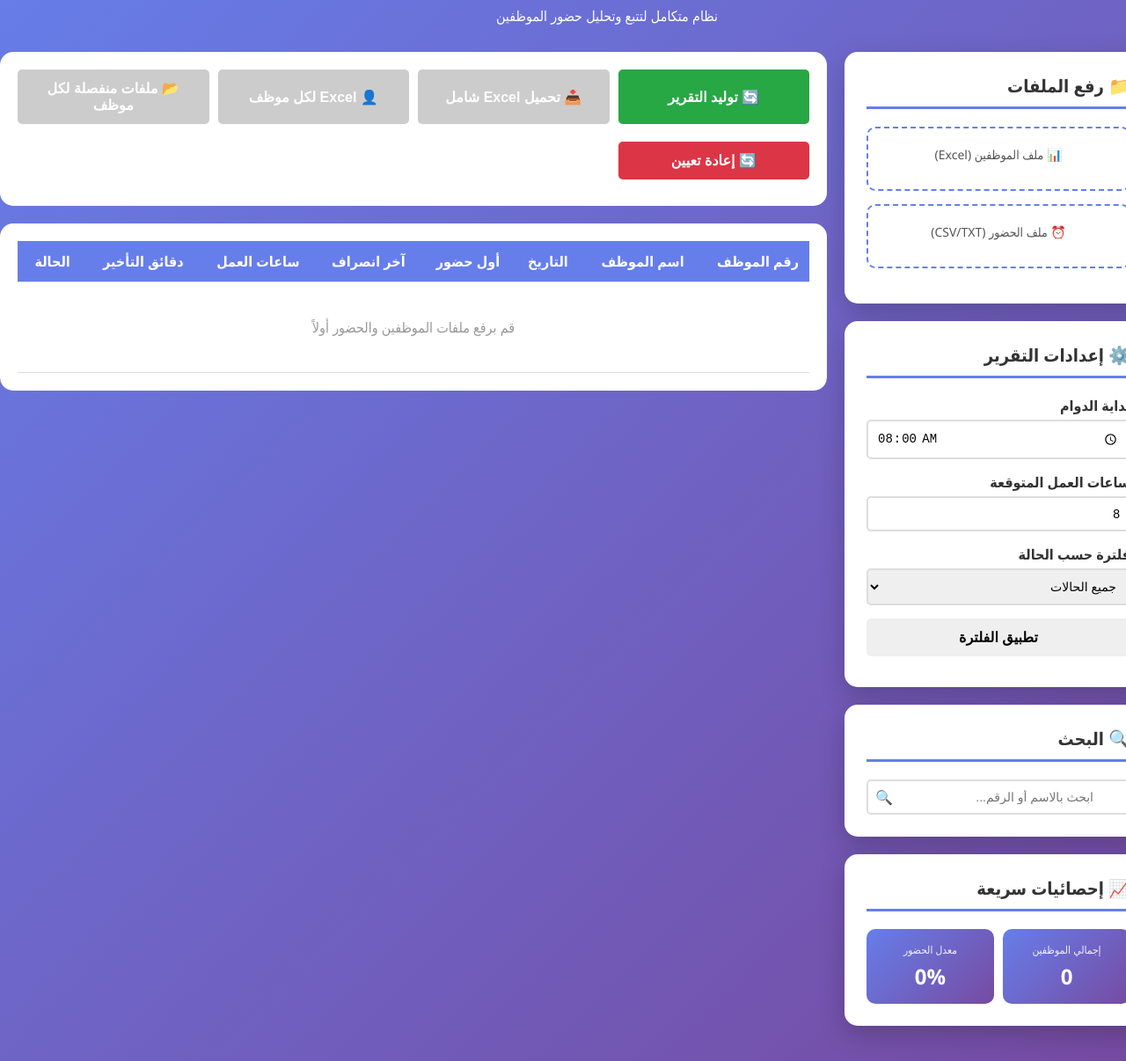
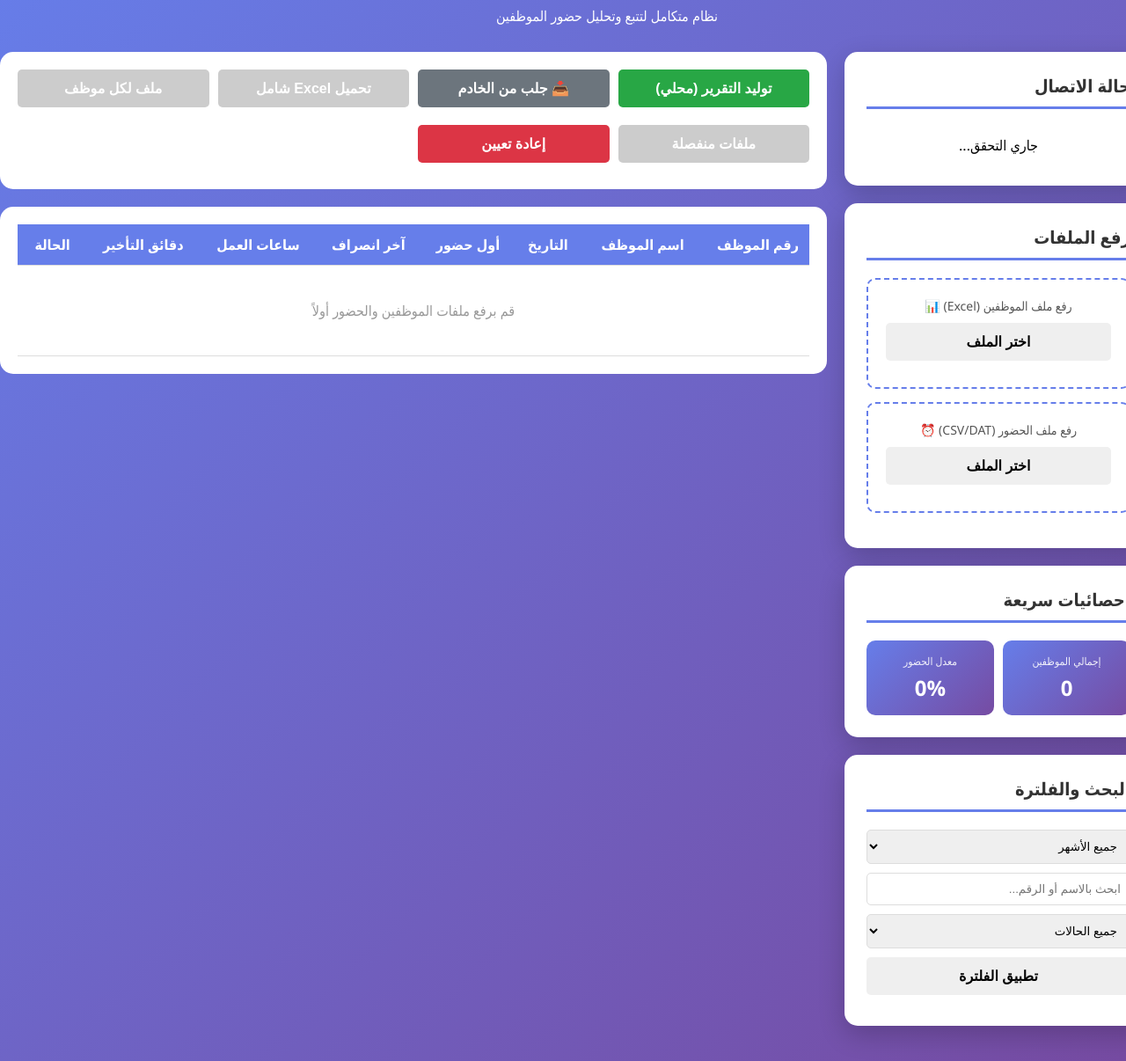
Before and after one commit to muhammadgmalezzat/HR-Attendance-System, a plain HTML site: page frontend/index.html in a window 1280 px wide. Shown: the part 72-1278 px from the top of the page at 88% size. Drawn offline with Linux system fonts and the light colour scheme.

Commit message:
update ui

```diff
--- a/frontend/index.html
+++ b/frontend/index.html
@@ -6,6 +6,79 @@
     <title>نظام إدارة الحضور والانصراف</title>
     <link rel="stylesheet" href="./CSS/styles.css" />
     <script src="https://cdnjs.cloudflare.com/ajax/libs/xlsx/0.18.5/xlsx.full.min.js"></script>
+    <!-- CSS for animations -->
+    <style>
+      @keyframes slideIn {
+        from {
+          transform: translateX(400px);
+          opacity: 0;
+        }
+        to {
+          transform: translateX(0);
+          opacity: 1;
+        }
+      }
+      @keyframes slideOut {
+        from {
+          transform: translateX(0);
+          opacity: 1;
+        }
+        to {
+          transform: translateX(400px);
+          opacity: 0;
+        }
+      }
+
+      .spinner {
+        border: 3px solid #f3f3f3;
+        border-top: 3px solid #2c5aa0;
+        border-radius: 50%;
+        width: 40px;
+        height: 40px;
+        animation: spin 1s linear infinite;
+        margin: 0 auto 20px;
+      }
+
+      @keyframes spin {
+        0% {
+          transform: rotate(0deg);
+        }
+        100% {
+          transform: rotate(360deg);
+        }
+      }
+
+      .file-info {
+        padding: 10px;
+        margin: 10px 0;
+        border-radius: 5px;
+        font-size: 14px;
+      }
+
+      .file-info.success {
+        background: #d4edda;
+        color: #155724;
+        border: 1px solid #c3e6cb;
+      }
+
+      .file-info.error {
+        background: #f8d7da;
+        color: #721c24;
+        border: 1px solid #f5c6cb;
+      }
+
+      .file-info.warning {
+        background: #fff3cd;
+        color: #856404;
+        border: 1px solid #ffeaa7;
+      }
+
+      .file-info.loading {
+        background: #d1ecf1;
+        color: #0c5460;
+        border: 1px solid #bee5eb;
+      }
+    </style>
   </head>
   <body>
     <div class="container">
@@ -16,34 +89,55 @@
 
       <div class="main-content">
         <div class="sidebar">
+          <!-- Connection Status -->
           <div class="card">
-            <div class="card-title">📁 رفع الملفات</div>
+            <div class="card-title">حالة الاتصال</div>
+            <div
+              id="connectionStatus"
+              style="padding: 10px; border-radius: 5px; text-align: center"
+            >
+              <span id="statusText">جاري التحقق...</span>
+            </div>
+            <button
+              id="reconnectBtn"
+              style="width: 100%; margin-top: 10px; display: none"
+            >
+              🔄 إعادة الاتصال
+            </button>
+          </div>
+          <!-- File Upload -->
 
-            <div
-              class="file-upload"
-              onclick="document.getElementById('excelUsersFile').click()"
-            >
-              <p>📊 ملف الموظفين (Excel)</p>
+          <div class="card">
+            <div class="card-title">رفع الملفات</div>
+            <div class="file-upload">
+              <p>رفع ملف الموظفين (Excel) 📊</p>
               <input
                 type="file"
                 id="excelUsersFile"
                 accept=".xlsx,.xls"
                 style="display: none"
               />
+              <button
+                onclick="document.getElementById('excelUsersFile').click()"
+              >
+                اختر الملف
+              </button>
             </div>
             <div id="usersInfo" class="file-info" style="display: none"></div>
 
-            <div
-              class="file-upload"
-              onclick="document.getElementById('attendanceFile').click()"
-            >
-              <p>⏰ ملف الحضور (CSV/TXT)</p>
+            <div class="file-upload" style="margin-top: 15px">
+              <p>رفع ملف الحضور (CSV/DAT) ⏰</p>
               <input
                 type="file"
                 id="attendanceFile"
-                accept=".csv,.txt"
+                accept=".csv,.dat,.txt"
                 style="display: none"
               />
+              <button
+                onclick="document.getElementById('attendanceFile').click()"
+              >
+                اختر الملف
+              </button>
             </div>
             <div
               id="attendanceInfo"
@@ -52,42 +146,9 @@
             ></div>
           </div>
 
+          <!-- Quick Stats -->
           <div class="card">
-            <div class="card-title">⚙️ إعدادات التقرير</div>
-            <div class="form-group">
-              <label for="shiftStart">بداية الدوام</label>
-              <input type="time" id="shiftStart" value="08:00" />
-            </div>
-            <div class="form-group">
-              <label for="workHours">ساعات العمل المتوقعة</label>
-              <input type="number" id="workHours" min="1" value="8" />
-            </div>
-            <div class="form-group">
-              <label for="statusFilter">فلترة حسب الحالة</label>
-              <select id="statusFilter">
-                <option value="all">جميع الحالات</option>
-                <option value="present">حاضر</option>
-                <option value="absent">غائب</option>
-                <option value="late">متأخر</option>
-              </select>
-            </div>
-            <button onclick="applyFilters()">تطبيق الفلترة</button>
-          </div>
-
-          <div class="card">
-            <div class="card-title">🔍 البحث</div>
-            <div class="search-box">
-              <input
-                type="text"
-                id="searchInput"
-                placeholder="ابحث بالاسم أو الرقم..."
-              />
-              <span class="search-icon">🔍</span>
-            </div>
-          </div>
-
-          <div class="card">
-            <div class="card-title">📈 إحصائيات سريعة</div>
+            <div class="card-title">إحصائيات سريعة</div>
             <div class="stats">
               <div class="stat-card">
                 <div class="stat-title">إجمالي الموظفين</div>
@@ -99,40 +160,78 @@
               </div>
             </div>
           </div>
+          <!-- Filters -->
+          <div class="card">
+            <div class="card-title">البحث والفلترة</div>
+            <!-- ✅ فلتر الشهر -->
+            <select
+              id="monthFilter"
+              style="
+                width: 100%;
+                padding: 10px;
+                margin-bottom: 10px;
+                border-radius: 5px;
+                border: 1px solid #ddd;
+              "
+            >
+              <option value="all">جميع الأشهر</option>
+              <!-- سيتم ملؤها ديناميكياً -->
+            </select>
+            <input
+              type="text"
+              id="searchInput"
+              placeholder="ابحث بالاسم أو الرقم..."
+              style="
+                width: 100%;
+                padding: 10px;
+                margin-bottom: 10px;
+                border-radius: 5px;
+                border: 1px solid #ddd;
+              "
+            />
+
+            <select
+              id="statusFilter"
+              style="
+                width: 100%;
+                padding: 10px;
+                border-radius: 5px;
+                border: 1px solid #ddd;
+              "
+            >
+              <option value="all">جميع الحالات</option>
+              <option value="present">حاضر</option>
+              <option value="absent">غائب</option>
+              <option value="late">متأخر</option>
+            </select>
+
+            <button id="applyFilters" style="width: 100%; margin-top: 10px">
+              تطبيق الفلترة
+            </button>
+          </div>
         </div>
 
         <div class="content">
+          <!-- Actions -->
           <div class="actions">
-            <button onclick="generateReport()" class="success">
-              🔄 توليد التقرير
+            <button id="generateReport" class="success">
+              توليد التقرير (محلي)
             </button>
-            <button
-              onclick="downloadExcel()"
-              id="downloadExcel"
-              class="secondary"
-              disabled
-            >
-              📥 تحميل Excel شامل
+            <button id="loadFromBackend" class="secondary">
+              📥 جلب من الخادم
             </button>
-            <button
-              onclick="downloadEmployeeExcel()"
-              id="downloadEmployeeExcel"
-              class="secondary"
-              disabled
-            >
-              👤 Excel لكل موظف
+            <button id="downloadExcel" class="secondary" disabled>
+              تحميل Excel شامل
             </button>
-            <button
-              onclick="downloadIndividualExcels()"
-              id="downloadIndividual"
-              class="secondary"
-              disabled
-            >
-              📂 ملفات منفصلة لكل موظف
+            <button id="downloadEmployeeExcel" class="secondary" disabled>
+              ملف لكل موظف
             </button>
-            <button onclick="resetData()" class="danger">🔄 إعادة تعيين</button>
+            <button id="downloadIndividual" class="secondary" disabled>
+              ملفات منفصلة
+            </button>
+            <button id="resetData" class="danger">إعادة تعيين</button>
           </div>
-
+          <!-- Table -->
           <div class="table-container">
             <table>
               <thead>
@@ -165,6 +264,6 @@
       </div>
     </div>
 
-    <script src="./JS/main.js"></script>
+    <script type="module" src="./JS/main.js"></script>
   </body>
 </html>
```
